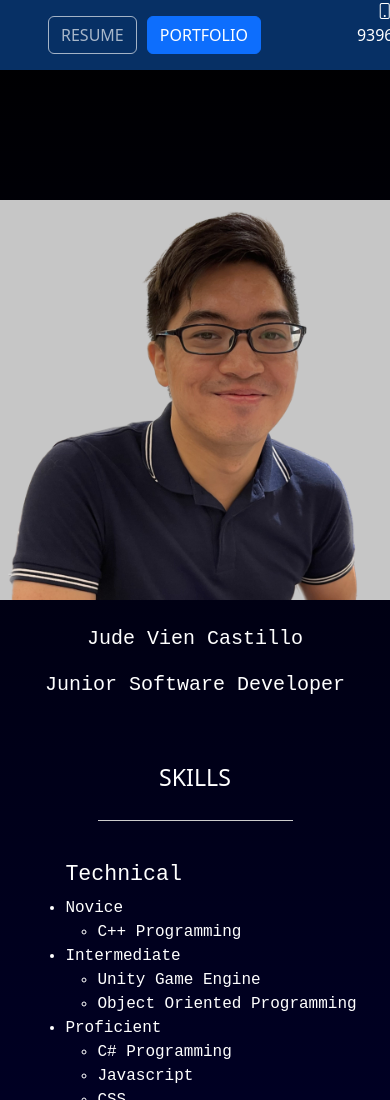
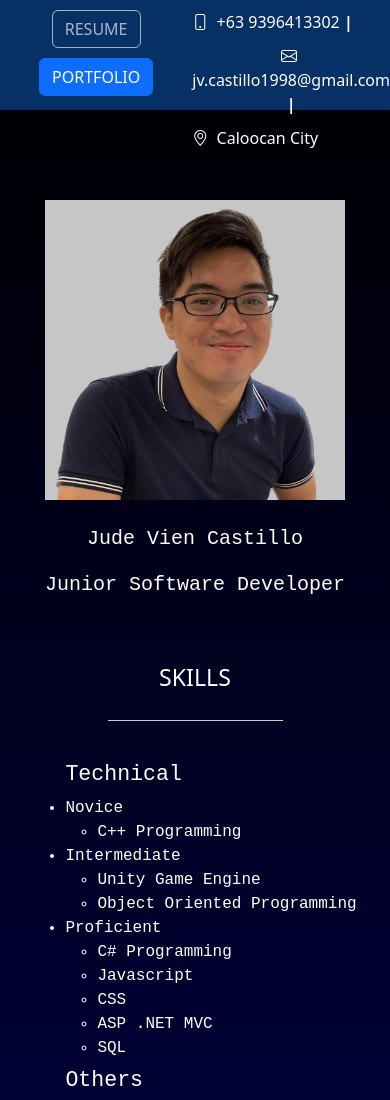
Before and after one commit to castillojude/cv, a plain HTML site: page index.html in a window 390 px wide. Shown: the top 1100 px of the page. Drawn offline with nearby package versions, Linux system fonts and the light colour scheme.

Commit message:
responsive for mobile

```diff
--- a/css/style.css
+++ b/css/style.css
@@ -1,4 +1,4 @@
-    #motherDiv{
+.motherDiv{
     display: flex ;
     justify-content: space-between;
     padding-top: 200px;
@@ -65,7 +65,6 @@
     margin-top:0px;
     gap: 10px;
     margin-left: 10px;
-        font-size: 1vm;
 }
 
 .div-header-mother{
@@ -74,3 +73,55 @@
     width: 100%;
     margin-top:0px
 }
+
+@media only screen and (max-width: 800px){
+    .motherDiv{
+        display: block;
+        padding-top: 200px;
+        flex-wrap: wrap;
+        padding-left: 20px;
+        padding-right: 20px;
+    }
+
+    .div-header-mother{
+        display:flex;
+        height: 100%;
+        width: 100%;
+        margin-top: 10px !important;
+    }
+
+    .div-header{
+        display:flex;
+        flex-direction: column;
+        align-items: center !important;
+        width: 100%;
+        margin-top:0px;
+        gap: 10px;
+        margin: 0px !important;
+    }
+
+    header{
+        text-align: center;
+        background-color: rgb(7 48 101);
+        height: 110px;
+        position: fixed;
+        width: 100%;
+    }
+
+    .child-content-end{
+        align-items: start !important;
+        margin-top: 40px;
+        justify-content: start !important;
+    }
+
+    .childDiv {
+        display:flex;
+        flex-direction: column;
+        align-items: center;
+        width: 100%;
+    }
+
+    img{
+        height: 300px;
+    }
+}
--- a/index.html
+++ b/index.html
@@ -23,7 +23,7 @@
         </div>
     </header>
 
-    <div id="motherDiv">
+    <div class="motherDiv">
         <!-- LEFT SIDE -->
         <div class="childDiv childHalf text-white">
             <div class="childDiv">
```
Also changed, not shown: portfolio.html (+1 -1 lines). Lines whose indentation alone changed are shown as unchanged.
